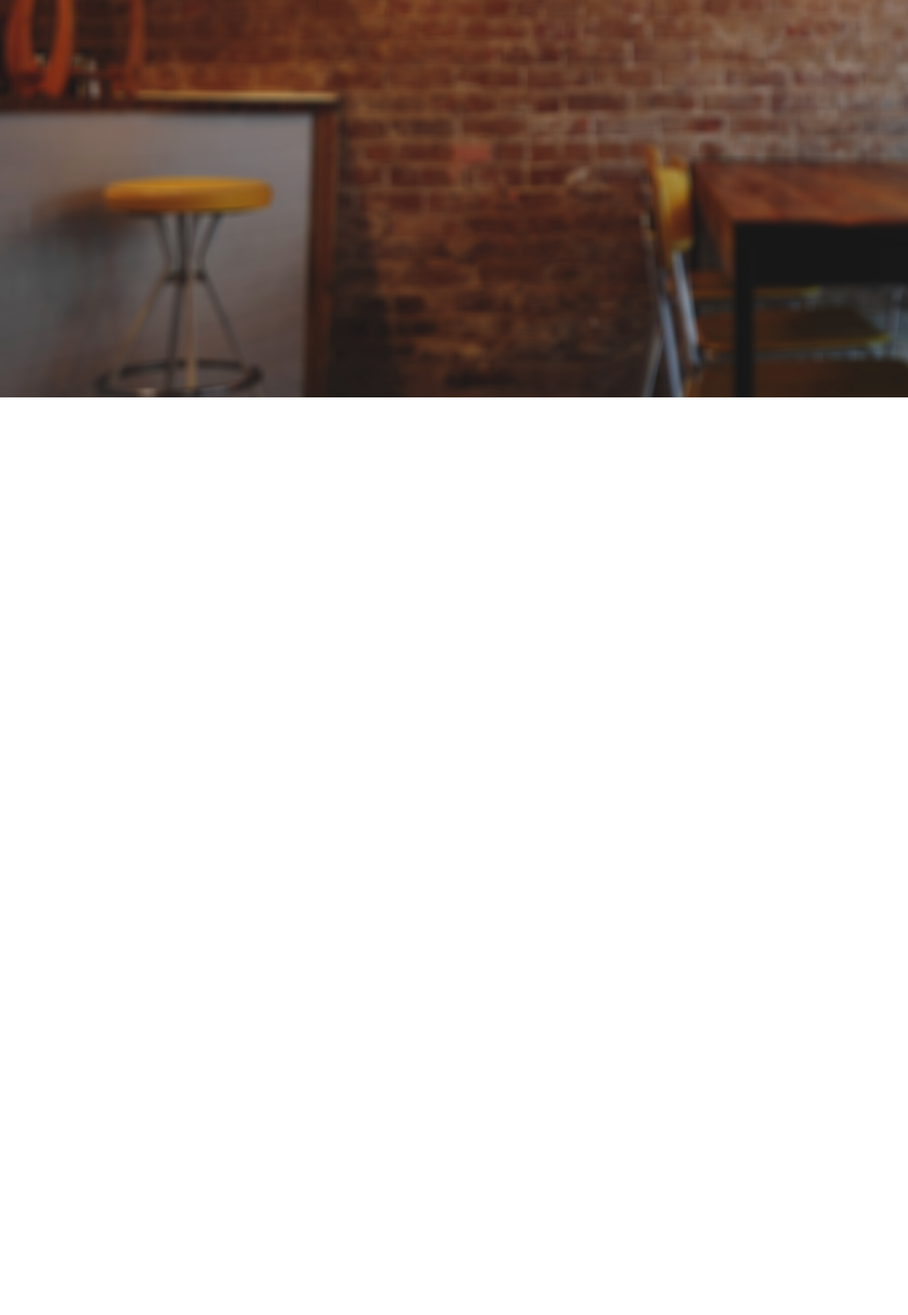
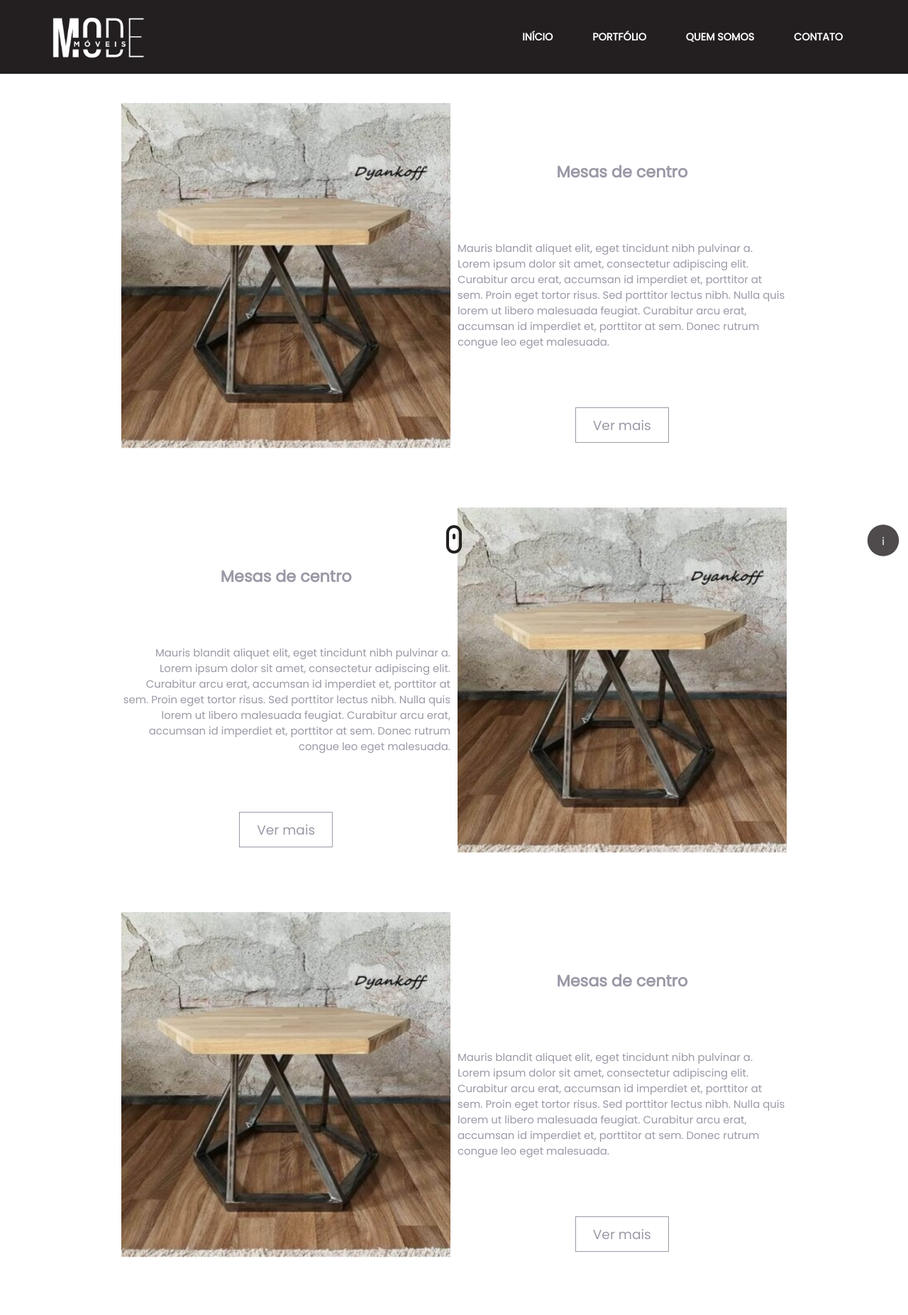
Before and after one commit to peedrinhoph/mode, a React (Create React App) app: page /portfolio in a window 1280 px wide. Shown: the top 1853 px of the page at 71% size. Before the commit the page ends 800 px from the top, so only its background shows below. Built offline with nearby package versions, Linux system fonts and the light colour scheme; the HTML template or start-up script is replaced by a standard one.

Commit message:
portfolio

```diff
--- a/src/pages/Contact/index.js
+++ b/src/pages/Contact/index.js
@@ -35,8 +35,8 @@ function Contact() {
                         <p id="contact-phone">WhatsApp: <a href="https://api.whatsapp.com/send?phone=054996448912&text=Estou entrando em contato através do site, " target="_blank" rel="noopener noreferrer"> (054) 9 9644-8912</a></p>
                         <p id="contact-mail">E-mail: <a href="mailto:contact@moveismode.com.br" >contact@moveismode.com.br</a></p>
                         <br />
-                        <p id="contact-instagram">Instagram: <a href="https://www.instagram.com/moveismode" target="_blank" rel="noopener noreferrer">@moveismode</a></p>
-                        <p id="contact-facebook">Facebook: <a href="https://www.facebook.com/moveismode" target="_blank" rel="noopener noreferrer">@moveismode</a></p>
+                        <p id="contact-instagram"><a href="https://www.instagram.com/moveismode" target="_blank" rel="noopener noreferrer">facebook.com/moveismode</a></p>
+                        <p id="contact-facebook"><a href="https://www.facebook.com/moveismode" target="_blank" rel="noopener noreferrer">instagram.com/moveismode</a></p>
                         <br />
                         <p>Seg - Sex: 08:00h - 17:00h <br /> Sáb - Dom: 08:00h - 12:30h</p>
                         <br />
--- a/src/pages/Inicio/index.js
+++ b/src/pages/Inicio/index.js
@@ -30,6 +30,7 @@ function Inicio() {
             window.removeEventListener("scroll", scrollListener);
         };
     }, []);
+
     return (
         <div id="page-start" className="container ">
             <PageHeader colorTransparent={scroll}></PageHeader>
--- a/src/pages/Portfolio/index.js
+++ b/src/pages/Portfolio/index.js
@@ -1,25 +1,125 @@
-import React from 'react';
+import React, { useState, useEffect } from 'react';
+import { Link } from 'react-router-dom';
+
 import PageHeader from '../../components/PageHeader';
 import PageFooter from '../../components/PageFooter';
-import Image from '../../assets/images/image1.png';
+
+import Image1 from '../../assets/images/photo1.jpg';
+import Image2 from '../../assets/images/photo2.jpg';
+import Image3 from '../../assets/images/photo3.jpg';
+import Image4 from '../../assets/images/photo4.jpg';
+import Image5 from '../../assets/images/photo5.jpg';
+import Image6 from '../../assets/images/photo6.jpg';
+
 import './styles.css';
 
 function Portfolio() {
+    const [scroll, setScroll] = useState('hidden');
+    useEffect(() => {
+        const scrollListener = () => {
+            if (window.scrollY < 60) {
+                setScroll(true);
+            } else {
+                setScroll(false);
+            }
+        };
+        window.addEventListener("scroll", scrollListener);
+
+        return () => {
+            window.removeEventListener("scroll", scrollListener);
+        };
+    }, []);
 
     return (
-        <div id="page-teacher-list" className="container">
-                <div class="wrapper">
-                    <div class="parallax-container">
-                        <div class="background">
-                            <img class="background__image" src={Image} />
-                        </div>
-                        <div class="foreground">
-                            <div class="foreground__content">
-                                <h1>Oooo, parallax</h1>
+        <div id="page-portfolio" className="container ">
+            <PageHeader></PageHeader>
+            <main>
+                <div id="page-start-content">
+                    <div className="section">
+                        <div className="section-portfolio">
+                            <div className="section-portfolio-product">
+                                <figure>
+                                    <img src={Image1} alt="product" className="zoom" />
+                                </figure>
+                                <div className="section-product-description">
+                                    <h2 className="product-title">Mesas de centro</h2>
+                                    <p className="product-text-right">
+                                        Mauris blandit aliquet elit, eget tincidunt nibh pulvinar a.
+                                        Lorem ipsum dolor sit amet, consectetur adipiscing elit.
+                                        Curabitur arcu erat, accumsan id imperdiet et, porttitor at sem.
+                                        Proin eget tortor risus. Sed porttitor lectus nibh. Nulla quis lorem ut
+                                        libero malesuada feugiat. Curabitur arcu erat, accumsan id imperdiet et,
+                                        porttitor at sem. Donec rutrum congue leo eget malesuada.
+                                    </p>
+                                    <div className="product-buttom">
+                                        <Link to="contact">Ver mais</Link>
+                                    </div>
+                                </div>
+                            </div>
+                            <div className="section-portfolio-product">
+                                <div className="section-product-description">
+                                    <h2 className="product-title">Mesas de centro</h2>
+                                    <p className="product-text-left">
+                                        Mauris blandit aliquet elit, eget tincidunt nibh pulvinar a.
+                                        Lorem ipsum dolor sit amet, consectetur adipiscing elit.
+                                        Curabitur arcu erat, accumsan id imperdiet et, porttitor at sem.
+                                        Proin eget tortor risus. Sed porttitor lectus nibh. Nulla quis lorem ut
+                                        libero malesuada feugiat. Curabitur arcu erat, accumsan id imperdiet et,
+                                        porttitor at sem. Donec rutrum congue leo eget malesuada.
+                                    </p>
+                                    <div className="product-buttom">
+                                        <Link to="contact">Ver mais</Link>
+                                    </div>
+                                </div>
+                                <figure>
+                                    <img src={Image1} alt="product" className="zoom" />
+                                </figure>
+
+                            </div>
+                            <div className="section-portfolio-product">
+                                <figure>
+                                    <img src={Image1} alt="product" className="zoom" />
+                                </figure>
+                                <div className="section-product-description">
+                                    <h2 className="product-title">Mesas de centro</h2>
+                                    <p className="product-text-right">
+                                        Mauris blandit aliquet elit, eget tincidunt nibh pulvinar a.
+                                        Lorem ipsum dolor sit amet, consectetur adipiscing elit.
+                                        Curabitur arcu erat, accumsan id imperdiet et, porttitor at sem.
+                                        Proin eget tortor risus. Sed porttitor lectus nibh. Nulla quis lorem ut
+                                        libero malesuada feugiat. Curabitur arcu erat, accumsan id imperdiet et,
+                                        porttitor at sem. Donec rutrum congue leo eget malesuada.
+                                    </p>
+                                    <div className="product-buttom">
+                                        <Link to="contact">Ver mais</Link>
+                                    </div>
+                                </div>
+                            </div>
+                            <div className="section-portfolio-product">
+                                <div className="section-product-description">
+                                    <h2 className="product-title">Mesas de centro</h2>
+                                    <p className="product-text-left">
+                                        Mauris blandit aliquet elit, eget tincidunt nibh pulvinar a.
+                                        Lorem ipsum dolor sit amet, consectetur adipiscing elit.
+                                        Curabitur arcu erat, accumsan id imperdiet et, porttitor at sem.
+                                        Proin eget tortor risus. Sed porttitor lectus nibh. Nulla quis lorem ut
+                                        libero malesuada feugiat. Curabitur arcu erat, accumsan id imperdiet et,
+                                        porttitor at sem. Donec rutrum congue leo eget malesuada.
+                                    </p>
+                                    <div className="product-buttom">
+                                        <Link to="contact">Ver mais</Link>
+                                    </div>
+                                </div>
+                                <figure>
+                                    <img src={Image1} alt="product" className="zoom" />
+                                </figure>
                             </div>
                         </div>
                     </div>
                 </div>
+            </main>
+            {scroll && <span id="mouse"></span>}
+            <PageFooter />
         </div>
     )
 }
--- a/src/pages/Portfolio/styles.css
+++ b/src/pages/Portfolio/styles.css
@@ -1,56 +1,98 @@
-#page-teacher-list {
-    width: 100vw;
-    height: 100vh;
+#page-portfolio {
+  width: 100vw;
+  height: 100vh;
 }
 
-#search-teachers {
-    margin-top: 3.2rem;
+#page-portfolio main {
+  display: flex;
+  width: 100%;
+  justify-content: center;
+  align-items: center;
 }
 
-#search-teachers label {
-    color: var(--color-text-in-primary);
+.section {
+  padding-right: 5vw;
+  padding-left: 5vw;
 }
 
-#page-teacher-list main {
-    margin: 3.2rem auto;
-    width: 90%;
-    margin-top: 11rem;
+.section .section-portfolio .section-portfolio-product img {
+  width: 100%;
+  margin-bottom: -0.7rem;
 }
 
-/* layout */
-.wrapper {
-    height: 70vh;
+.section-portfolio-product {
+  display: grid;
+  grid-template-columns: 1fr;
+  grid-gap: 10px;
+  padding: 5px;
+}
+
+.product-title{
+  font: 400 Poppins;
+  color: var(--color-text-complement);
+  padding: 10px;
+  text-align: center;
+}
+
+.section-product-description {
+  display: flex;
+  flex-direction: column;
+  justify-content: space-evenly;
+}
+
+.product-text-left {
+  font: 400 1.6rem Poppins;
+  color: var(--color-text-complement);
+  text-align: right;
+}
+
+.product-text-right {
+  font: 400 1.6rem Poppins;
+  color: var(--color-text-complement);
+  text-align: left;
+}
+
+.product-buttom{
+  display: flex;
+  justify-content: center;
+  align-content: center;
+  padding: 10px;
+}
+
+.product-buttom a {
+  color: var(--color-text-complement);
+  border: 1px solid var(--color-text-complement);
+  padding: 1rem 2.6rem;
+  font: 400 2rem Poppins;
+  text-decoration: none;
+  text-align: center;
+}
+
+.product-buttom  a:hover {
+  color: var(--color-primary-lighter);
+  border-color: var(--color-primary-lighter);
+}
+
+@media (min-width: 700px) {
+  #page-portfolio {
+      max-width: 100%;
   }
 
-  /* Parallax Styles */
-  .parallax-container {
-    position: relative;
-    width: 100%;
-    height: 100%;
-    overflow-x: hidden;
-    overflow-y: scroll;
-    perspective: 8px;
-    perspective-origin: 0%;
-    display: flex;
+  #page-portfolio main {
+      margin-top: 15rem;
   }
 
-  .background {
-    position: absolute;
-    top: 0;
-    left: 0;
-    width: 100%;
-    height: 100%;
-    transform: translateZ(0px);
+  .section-portfolio-product {
+    grid-template-columns: repeat(2, 1fr);
+    grid-auto-rows: 70vh;
   }
 
-  .foreground {
-    margin-top: auto;
-    margin-bottom: 50px;
+}
 
-    transform-origin: 0;
-    transform: translateZ(5px) scale(0.625);
+@media (min-width: 900px) {
+  .section {
+      padding-right: 13vw;
+      padding-left: 13vw;
+  }
 
-    /* Uncomment the code below to see the difference the scale property makes! */
-    /* transform: translateZ(3px); */
-    /* transform: translateZ(0) scale(1); */
-  }
+}
```
